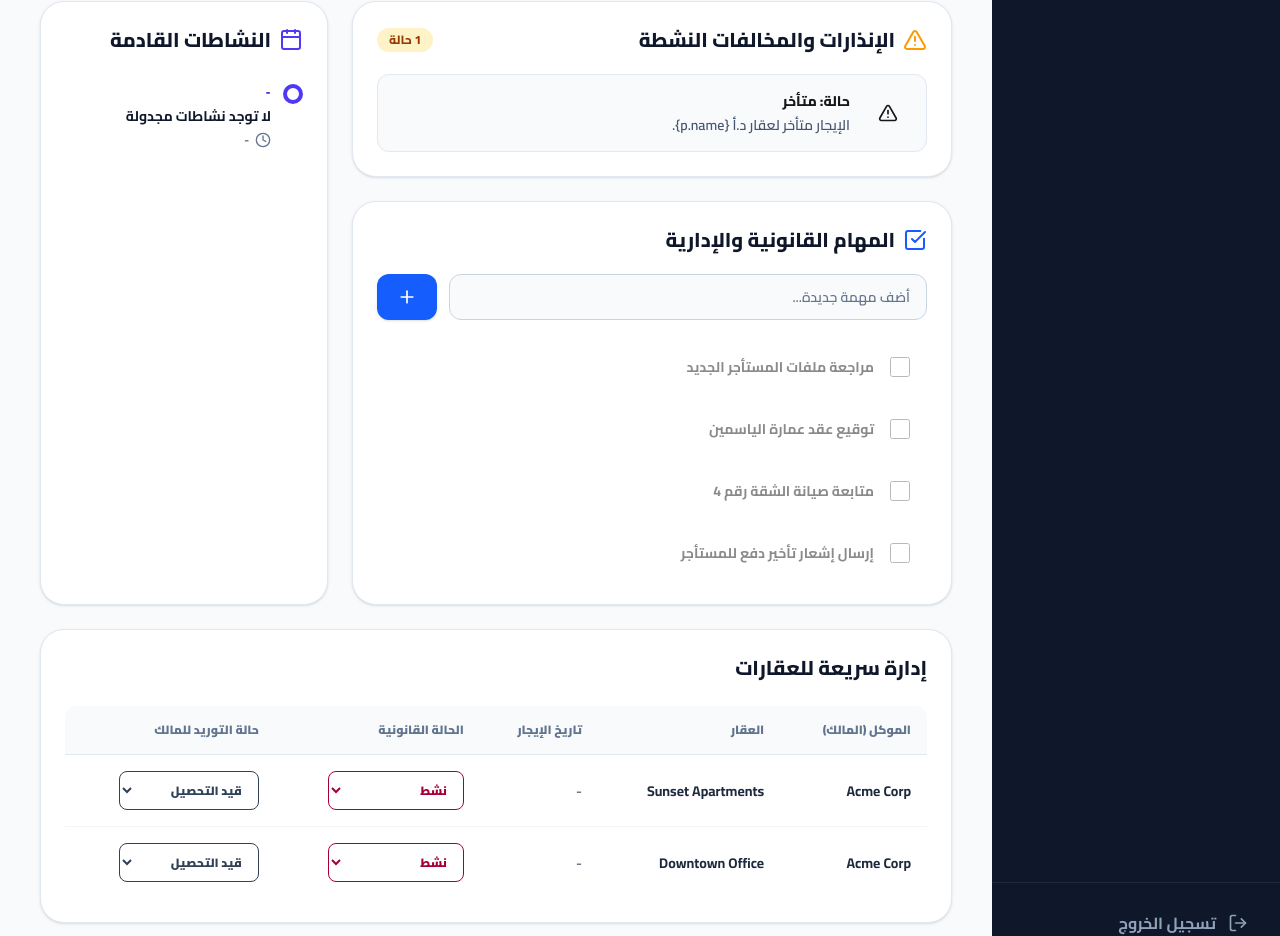
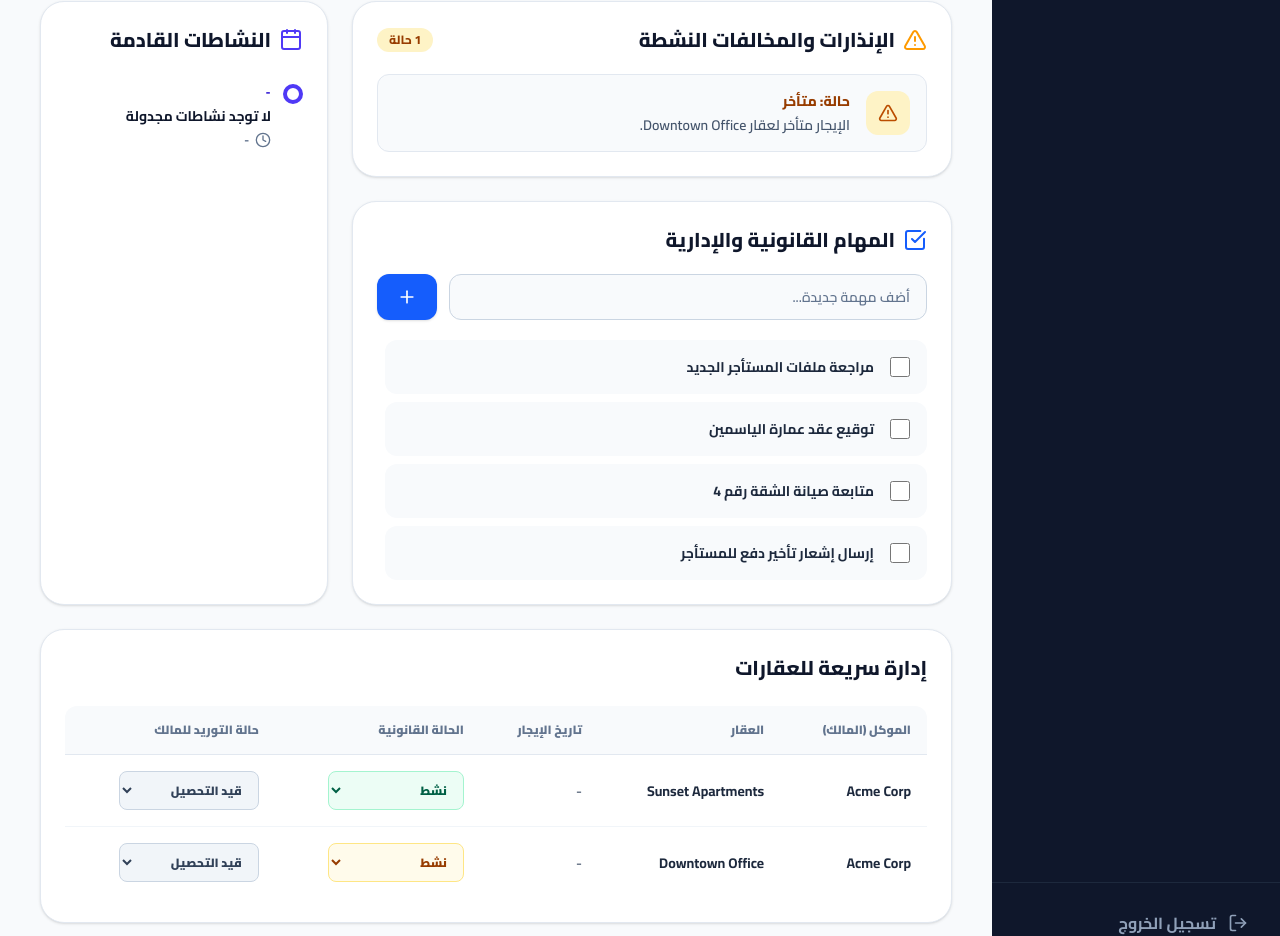
Before and after one commit to alhoulsy0/legal-property-management, a Next.js app: page /dashboard in a window 1280 px wide. Shown: the part 269-1205 px from the top of the page. Built offline with nearby package versions, Linux system fonts and the light colour scheme.

Commit message:
fix: repair completely broken javascript template literals caused by an old blind find-and-replace of dollar signs to JOD currency

```diff
--- a/src/app/(dashboard)/dashboard/page.tsx
+++ b/src/app/(dashboard)/dashboard/page.tsx
@@ -22,9 +22,9 @@ export default function DashboardPage() {
   let alerts: any[] = [];
   properties.forEach(p => {
     if (p.status === "Delayed") {
-      alerts.push({ id: `d-د.أ {p.id}`, type: "متأخر", message: `الإيجار متأخر لعقار د.أ {p.name}.`, priority: "medium" });
+      alerts.push({ id: `d-${p.id}`, type: "متأخر", message: `الإيجار متأخر لعقار ${p.name}.`, priority: "medium" });
     } else if (p.status === "Litigation") {
-      alerts.push({ id: `l-د.أ {p.id}`, type: "قضية منظورة", message: `نزاع قانوني جاري على د.أ {p.name}.`, priority: "high" });
+      alerts.push({ id: `l-${p.id}`, type: "قضية منظورة", message: `نزاع قانوني جاري على ${p.name}.`, priority: "high" });
     }
   });
 
@@ -38,10 +38,10 @@ export default function DashboardPage() {
       const diffDays = Math.ceil((rentDate.getTime() - today.getTime()) / (1000 * 60 * 60 * 24));
       if (diffDays >= 0 && diffDays <= 14) {
         upcomingActivities.push({
-          id: `rent-د.أ {p.id}`,
+          id: `rent-${p.id}`,
           date: p.nextRentDate,
           rawDate: rentDate,
-          title: `تحصيل إيجار: د.أ {p.name}`,
+          title: `تحصيل إيجار: ${p.name}`,
           time: "09:00 صباحاً"
         });
       }
@@ -52,10 +52,10 @@ export default function DashboardPage() {
       const diffDays = Math.ceil((contractDate.getTime() - today.getTime()) / (1000 * 60 * 60 * 24));
       if (diffDays >= 0 && diffDays <= 30) {
         upcomingActivities.push({
-          id: `contract-د.أ {p.id}`,
+          id: `contract-${p.id}`,
           date: p.endDate,
           rawDate: contractDate,
-          title: `انتهاء عقد: د.أ {p.name}`,
+          title: `انتهاء عقد: ${p.name}`,
           time: "10:00 صباحاً"
         });
       }
@@ -160,11 +160,11 @@ export default function DashboardPage() {
               {alerts.length === 0 && <p className="text-sm font-bold text-slate-500 italic p-2">لا يوجد أي مخالفات حالياً.</p>}
               {alerts.map((alert: any) => (
                 <div key={alert.id} className="p-4 rounded-xl border border-slate-200 bg-slate-50 flex items-start gap-4">
-                  <div className={`p-3 rounded-xl shrink-0 د.أ {alert.priority === "high" ? "bg-rose-100 text-rose-700" : "bg-amber-100 text-amber-700"}`}>
+                  <div className={`p-3 rounded-xl shrink-0 ${alert.priority === "high" ? "bg-rose-100 text-rose-700" : "bg-amber-100 text-amber-700"}`}>
                     <AlertTriangle className="w-5 h-5" />
                   </div>
                   <div>
-                    <p className={`text-sm font-extrabold د.أ {alert.priority === "high" ? "text-rose-800" : "text-amber-800"}`}>
+                    <p className={`text-sm font-extrabold ${alert.priority === "high" ? "text-rose-800" : "text-amber-800"}`}>
                       حالة: {alert.type}
                     </p>
                     <p className="text-sm mt-1 text-slate-600 font-semibold">{alert.message}</p>
@@ -198,9 +198,9 @@ export default function DashboardPage() {
             <div className="space-y-2 overflow-y-auto pl-2 custom-scrollbar">
               {tasks.length === 0 && <p className="text-sm font-bold text-slate-500 italic p-2 text-center">لا توجد مهام معلقة!</p>}
               {tasks.map(task => (
-                <div key={task.id} className={`flex items-center gap-4 p-4 rounded-xl transition-all duration-300 border border-transparent hover:border-slate-200 cursor-pointer د.أ {task.done ? 'bg-slate-100 opacity-50 scale-95' : 'bg-slate-50 hover:bg-slate-100'}`} onClick={() => toggleTask(task.id)}>
+                <div key={task.id} className={`flex items-center gap-4 p-4 rounded-xl transition-all duration-300 border border-transparent hover:border-slate-200 cursor-pointer ${task.done ? 'bg-slate-100 opacity-50 scale-95' : 'bg-slate-50 hover:bg-slate-100'}`} onClick={() => toggleTask(task.id)}>
                   <input type="checkbox" checked={task.done} readOnly className="w-5 h-5 rounded border-slate-300 text-blue-600 pointer-events-none placeholder-slate-500" />
-                  <span className={`text-sm font-bold د.أ {task.done ? 'text-slate-400 line-through' : 'text-slate-800'}`}>{task.text}</span>
+                  <span className={`text-sm font-bold ${task.done ? 'text-slate-400 line-through' : 'text-slate-800'}`}>{task.text}</span>
                 </div>
               ))}
             </div>
@@ -259,7 +259,7 @@ export default function DashboardPage() {
                       <select
                         value={prop.status}
                         onChange={(e) => updatePropertyStatus(prop.id, 'status', e.target.value)}
-                        className={`text-xs font-black px-3 py-1.5 rounded-lg border outline-none cursor-pointer د.أ {
+                        className={`text-xs font-black px-3 py-1.5 rounded-lg border outline-none cursor-pointer ${
                           prop.status === 'نشط' || prop.status === 'Active' ? 'bg-emerald-50 text-emerald-800 border-emerald-200' :
                           prop.status === 'متأخر' || prop.status === 'Delayed' ? 'bg-amber-50 text-amber-800 border-amber-200' :
                           'bg-rose-50 text-rose-800 border-rose-200'
@@ -275,7 +275,7 @@ export default function DashboardPage() {
                       <select
                         value={prop.payoutStatus === 'Paid to Landlord' ? 'تم التحويل' : 'قيد التحصيل'}
                         onChange={(e) => updatePropertyStatus(prop.id, 'payoutStatus', e.target.value === 'تم التحويل' ? 'Paid to Landlord' : 'قيد التحصيل')}
-                        className={`text-xs font-black px-3 py-1.5 rounded-lg border outline-none cursor-pointer د.أ {
+                        className={`text-xs font-black px-3 py-1.5 rounded-lg border outline-none cursor-pointer ${
                           prop.payoutStatus === 'Paid to Landlord' ? 'bg-blue-50 text-blue-800 border-blue-200' : 'bg-slate-100 text-slate-700 border-slate-300'
                         }`}
                       >
```
